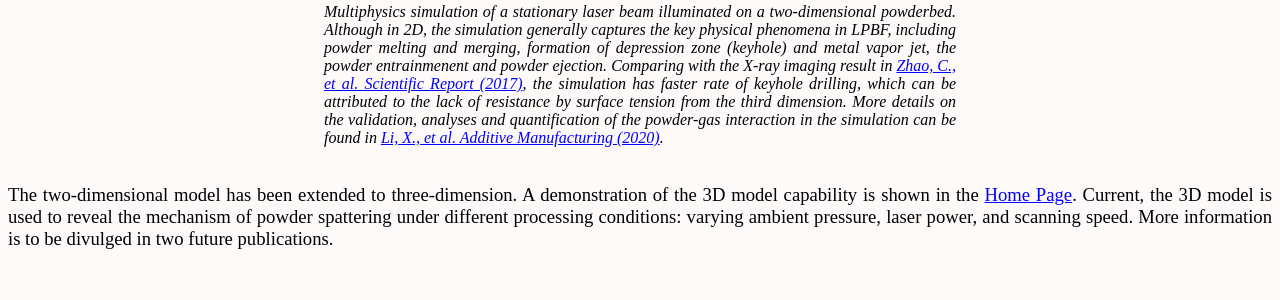
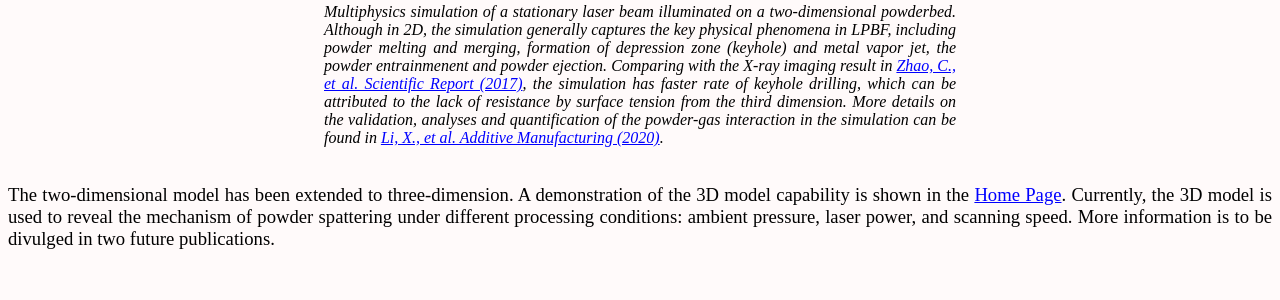
Before and after one commit to xuxiaoli-1993/xuxiaoli-1993.github.io, a plain HTML site: page Research.html in a window 1280 px wide. Shown: the part 4606-4906 px from the top of the page. Drawn offline with Linux system fonts and the light colour scheme.

Commit message:
Update Resume 01/14/2021

```diff
--- a/Research.html
+++ b/Research.html
@@ -289,9 +289,9 @@
             <a
                href="./index.html"
                target="_blank" class="mylink">Home Page</a>.
-            Current, the 3D model is used to reveal the mechanism of powder spattering under
-            different processing conditions: varying ambient pressure, laser power, and scanning
-            speed. More information is to be divulged in two future publications.
+            Currently, the 3D model is used to reveal the mechanism of powder spattering under
+            different processing conditions: ambient pressure, laser power, and scanning speed. More
+            information is to be divulged in two future publications.
 
          </p>
 
```
Also changed, not shown: index.html (+1 -1 lines), 3 other files.
